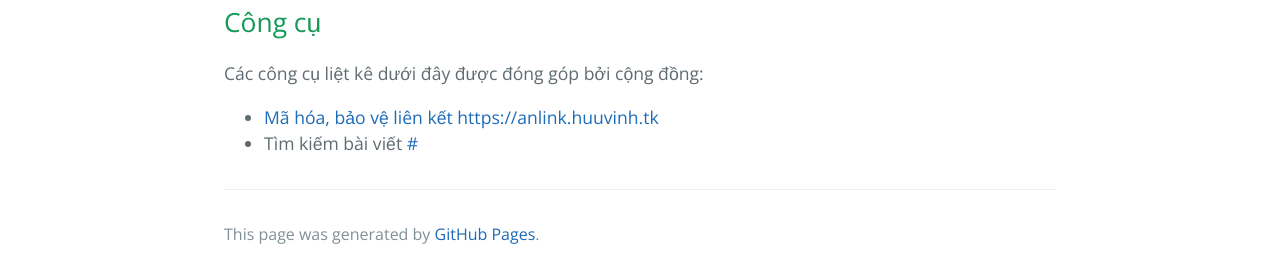
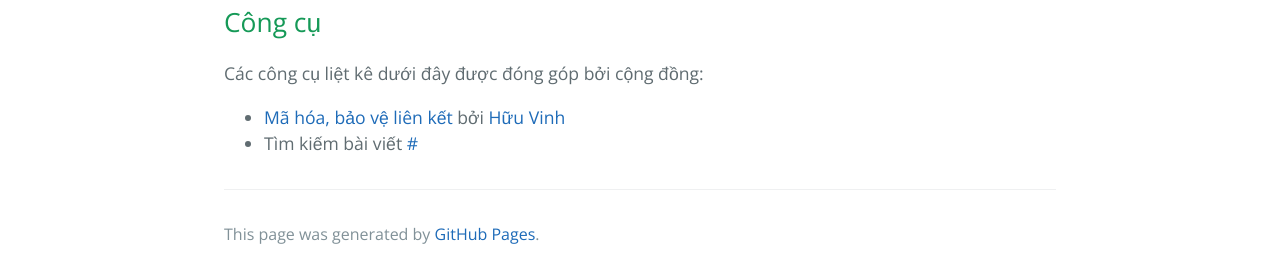
Before and after one commit to huuvinhtv/zaltv, a Jekyll site: the page built from index.md, in a window 1280 px wide. Shown: the part 734-1009 px from the top of the page. Built offline with Jekyll 4.4.1, drawn with Linux system fonts in a browser that asks for light colours; our own code applies the rules of GitHub Pages for plain Markdown files.

Commit message:
Update index.md

```diff
--- a/index.md
+++ b/index.md
@@ -13,5 +13,5 @@ Những điều mà bạn cần biết nếu muốn tham gia [ZalTV Community](h
 
 Các công cụ liệt kê dưới đây được đóng góp bởi cộng đồng:
 
-- [Mã hóa, bảo vệ liên kết](anlink.md) [https://anlink.huuvinh.tk](https://anlink.huuvinh.tk)
+-  [Mã hóa, bảo vệ liên kết](http://anlink.huuvinh.tk/) bởi [Hữu Vinh](https://www.facebook.com/huuvinh.vt)
 -  Tìm kiếm bài viết [#](https://#)
```
